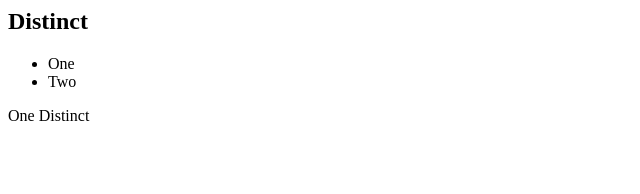
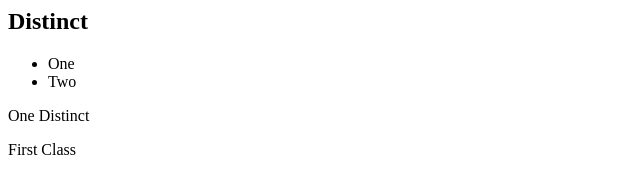
Before and after one commit to shettyss/distinct-one, a plain HTML site: page index.html in a window 1280 px wide. Shown: the full height of the page, 0-640 px from the left. Drawn offline with Linux system fonts and the light colour scheme.

Commit message:
description of first class

```diff
--- a/index.html
+++ b/index.html
@@ -10,5 +10,6 @@
             <li>Two</li>
         </ul>
         <p id="description">One Distinct</p>
+        <p id="firstClass"> First Class</p>
     </body>
 </html>
```
